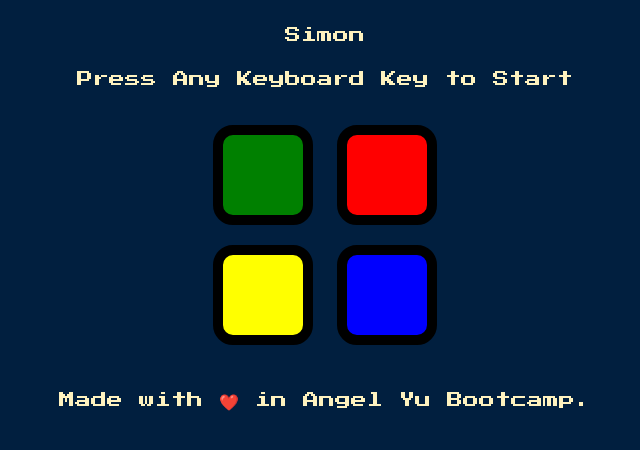
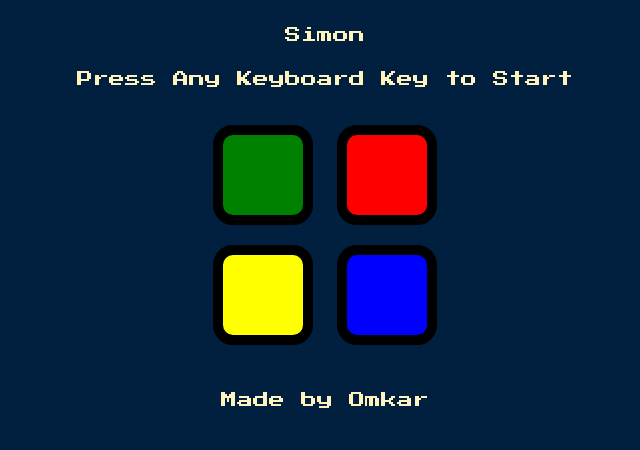
Before and after one commit to Omkar-R-Mundhe/Simon_game, a plain HTML site: page index.html in a window 1280 px wide. Shown: the whole page, without its empty margins (315-955 px from the left). Drawn offline with nearby package versions, Linux system fonts and the light colour scheme.

Commit message:
Comments removed

```diff
--- a/index.html
+++ b/index.html
@@ -45,7 +45,7 @@
     </div>
 
       <footer class="footer">
-        Made with ❤️ in Angel Yu Bootcamp.
+        Made by Omkar
       </footer>
 
       <script src="https://ajax.googleapis.com/ajax/libs/jquery/3.3.1/jquery.min.js"></script>
--- a/js/game.js
+++ b/js/game.js
@@ -1,159 +1,67 @@
-
-
-//1. At the top of the game.js file, create a new array called buttonColours and set it to hold the sequence "red", "blue", "green", "yellow" .
 var buttonColours = ["red", "blue", "green", "yellow"];
-
-//2. At the top of the game.js file, create a new empty array called gamePattern.
 var gamePattern = [];
-
-//3. At the top of the game.js file, create a new empty array with the name userClickedPattern.
 var userClickedPattern = [];
-
-//4. You'll need a way to keep track of whether if the game has started or not, so you only call nextSequence() on the first keypress.
 var started = false;
-
-//5. Create a new variable called level and start at level 0.
 var level = 0;
 
-//6. Use jQuery to detect when a keyboard key has been pressed, when that happens for the first time, call nextSequence().
 $(document).keypress(function() {
   if (!started) {
-
-    //7. The h1 title starts out saying "Press A Key to Start", when the game has started, change this to say "Level 0".
     $("#level-title2").text("Level " + level);
     nextSequence();
     started = true;
   }
 });
 
-/*
-$( "p" ).click(function() {
-  $( this ).slideUp();
-});
-*/
-
-//8. Use jQuery to detect when any of the buttons are clicked and trigger a handler function.
 $(".btn").click(function() {
-
-  //9. Inside the handler, create a new variable called userChosenColour to store the id of the button that got clicked.
   var userChosenColour = $(this).attr("id");
-
-  //10. Add the contents of the variable userChosenColour created in step 2 to the end of this new userClickedPattern
   userClickedPattern.push(userChosenColour);
-
   playSound(userChosenColour);
-
   animatePress(userChosenColour);
-
-  //console.log(userClickedPattern);
-
-  //11. Call checkAnswer() after a user has clicked and chosen their answer, passing in the index of the last answer in the user's sequence.
   checkAnswer(userClickedPattern.length-1);
 });
 
-
-//12. Create a new function called checkAnswer(), it should take one input with the name currentLevel
 function checkAnswer(currentLevel) {
-
-    //13. Write an if statement inside checkAnswer() to check if the most recent user answer is the same as the game pattern. If so then log "success", otherwise log "wrong".
   if (gamePattern[currentLevel] === userClickedPattern[currentLevel]) {
-
-      // console.log("success");
-
-      //14. If the user got the most recent answer right in step 3, then check that they have finished their sequence with another if statement.
-      if (userClickedPattern.length === gamePattern.length){
-
-        //15. Call nextSequence() after a 1000 millisecond delay.
+    if (userClickedPattern.length === gamePattern.length) {
       setTimeout(function () {
         nextSequence();
       }, 1000);
-
     }
-
   } else {
-
-        // console.log("wrong");
-
-        //16. In the sounds folder, there is a sound called wrong.mp3, play this sound if the user got one of the answers wrong.
     playSound("wrong");
-
-        //17. In the styles.css file, there is a class called "game-over", apply this class to the body of the website when the user gets one of the answers wrong and then remove it after 200 milliseconds.
     $("body").addClass("game-over");
     setTimeout(function () {
       $("body").removeClass("game-over");
     }, 200);
-
-        //18. Change the h1 title to say "Game Over, Press Any Key to Restart" if the user got the answer wrong.
     $("#level-title2").text("Game Over, Press Any Keyboard Key to Restart");
-
-        //19. Call startOver() if the user gets the sequence wrong.
     startOver();
-
+  }
 }
 
-}
-
-
-//20. Inside game.js create a new function called nextSequence()
 function nextSequence() {
-
-  //21. Once nextSequence() is triggered, reset the userClickedPattern to an empty array ready for the next level.
   userClickedPattern = [];
-
-  //22. Inside nextSequence(), increase the level by 1 every time nextSequence() is called.
   level++;
-
-  //23. Inside nextSequence(), update the h1 with this change in the value of level.
   $("#level-title2").text("Level " + level);
-
-
-
-  //24. Inside the new function generate a new random number between 0 and 3, and store it in a variable called randomNumber
   var randomNumber = Math.floor(Math.random() * 4);
-
-  //25. Create a new variable called randomChosenColour and use the randomNumber from step 2 to select a random colour from the buttonColours array.
   var randomChosenColour = buttonColours[randomNumber];
-
-  //26. Add the new randomChosenColour generated in step 4 to the end of the gamePattern.
   gamePattern.push(randomChosenColour);
-
-  //27. Use jQuery to select the button with the same id as the randomChosenColour
-  //28. Use Google/Stackoverflow to figure out how you can use jQuery to animate a flash to the button selected in step 1.
   $("#" + randomChosenColour).fadeIn(100).fadeOut(100).fadeIn(100);
-
-
-
-  //29. Refactor the code in playSound() so that it will work for both playing sound in nextSequence() and when the user clicks a button.
   playSound(randomChosenColour);
 }
 
-
-
-//30. Create a new function called animatePress(), it should take a single input parameter called currentColour.
 function animatePress(currentColor) {
-
-  //31. Use jQuery to add this pressed class to the button that gets clicked inside animatePress().
   $("#" + currentColor).addClass("pressed");
-
-  //32. use Google/Stackoverflow to figure out how you can use Javascript to remove the pressed class after a 100 milliseconds.
   setTimeout(function () {
     $("#" + currentColor).removeClass("pressed");
   }, 100);
 }
 
-//33. Create a new function called playSound() that takes a single input parameter called name.
 function playSound(name) {
-
-  //34. Take the code we used to play sound in the nextSequence() function and add it to playSound().
   var audio = new Audio("sounds/" + name + ".mp3");
   audio.play();
 }
 
-
-//35. Create a new function called startOver().
 function startOver() {
-
-  //36. Inside this function, you'll need to reset the values of level, gamePattern and started variables.
   level = 0;
   gamePattern = [];
   started = false;
```
Lines whose indentation alone changed are shown as unchanged.
